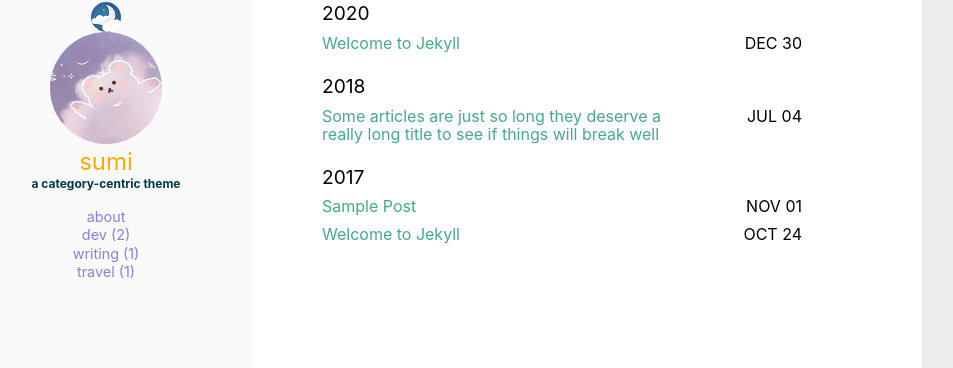
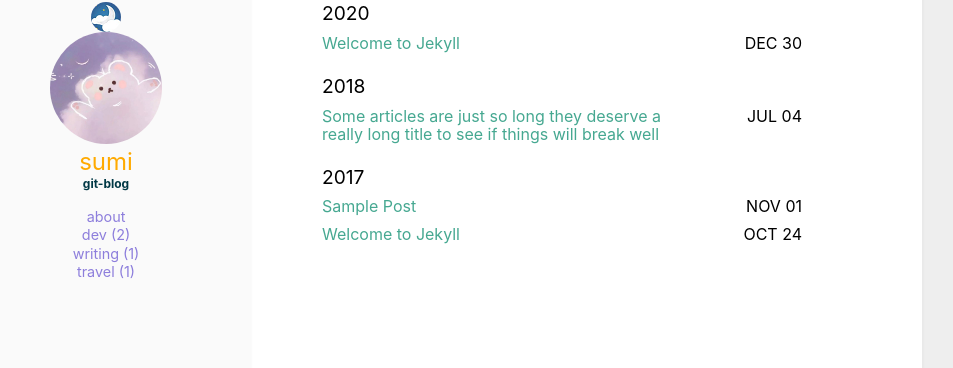
Before and after one commit to sumi-0011/sumi-0011.github.io, a Jekyll site: the page built from index.html, in a window 1280 px wide. Shown: the part 148-516 px from the top of the page, without its empty margins (198-1151 px from the left). Built offline with Jekyll 4.4.1, drawn with Linux system fonts in a browser that asks for light colours.

Commit message:
카테고리 추가

```diff
--- a/_config.yml
+++ b/_config.yml
@@ -21,7 +21,7 @@
   name: sumi
   pic: /assets/img/profile_img1.jpg
   picAlt: "sumi"
-  job: a category-centric theme
+  job: git-blog
   aboutme: true # comment this out if you don't need the 'about' page.
 
 exclude:
--- /dev/null
+++ b/categories/database.html
@@ -0,0 +1,6 @@
+---
+layout: page
+type: database
+---
+
+{% include archive.html %}
```
